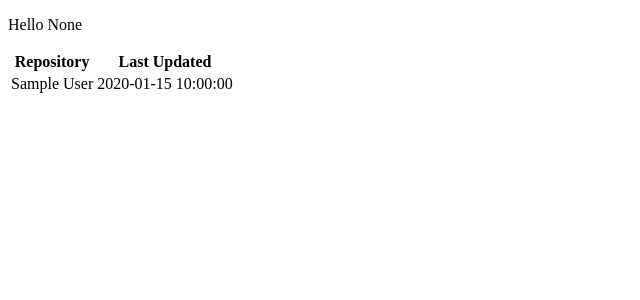
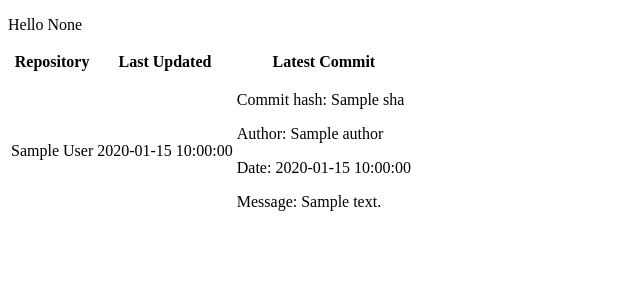
Before and after one commit to alvasi/alva_zhang_sse_lab2, a Flask app: page /gitquery in a window 1280 px wide. Shown: the top 300 px of the page, without its empty margins (0-640 px from the left). Run offline with Flask 3, Linux system fonts and the light colour scheme; a database or web service that is not in the repository returns one stand-in record (values such as "Sample title"); data that the repository does not hold is empty.

Commit message:
added latest commit table column

```diff
--- a/api/app.py
+++ b/api/app.py
@@ -175,6 +175,12 @@ def gitquery():
     )
     if response.status_code == 200:
         repos = response.json()
+        for repo in repos:
+            commit_response = requests.get(
+                f"https://api.github.com/users/{input_username}/{repos['name']}/commits"
+            )
+            if commit_response.status_code == 200:
+                repo['latest_commit'] = commit_response.json()[0]
         # repo_names = [repo["full_name"] for repo in repos]
         # result = ", ".join(repo_names)
     return render_template(
--- a/api/templates/gitquery.html
+++ b/api/templates/gitquery.html
@@ -9,11 +9,18 @@
         <tr>
             <th>Repository</th>
             <th>Last Updated</th>
+            <th>Latest Commit</th>
         </tr>
         {% for repo in repos %}
         <tr>
             <td>{{ repo.full_name }}</td>
             <td>{{ repo.updated_at }}</td>
+            <td>
+                <p> Commit hash: {{ repo.latest_commit.sha }} </p>
+                <p> Author: {{ repo.latest_commit.author.name }}</p>
+                <p> Date: {{ repo.latest_commit.author.date }}</p>
+                <p> Message: {{ repo.latest_commit.message }}</p>
+            </td>
         </tr>
         {% endfor %}
     </table>
```
